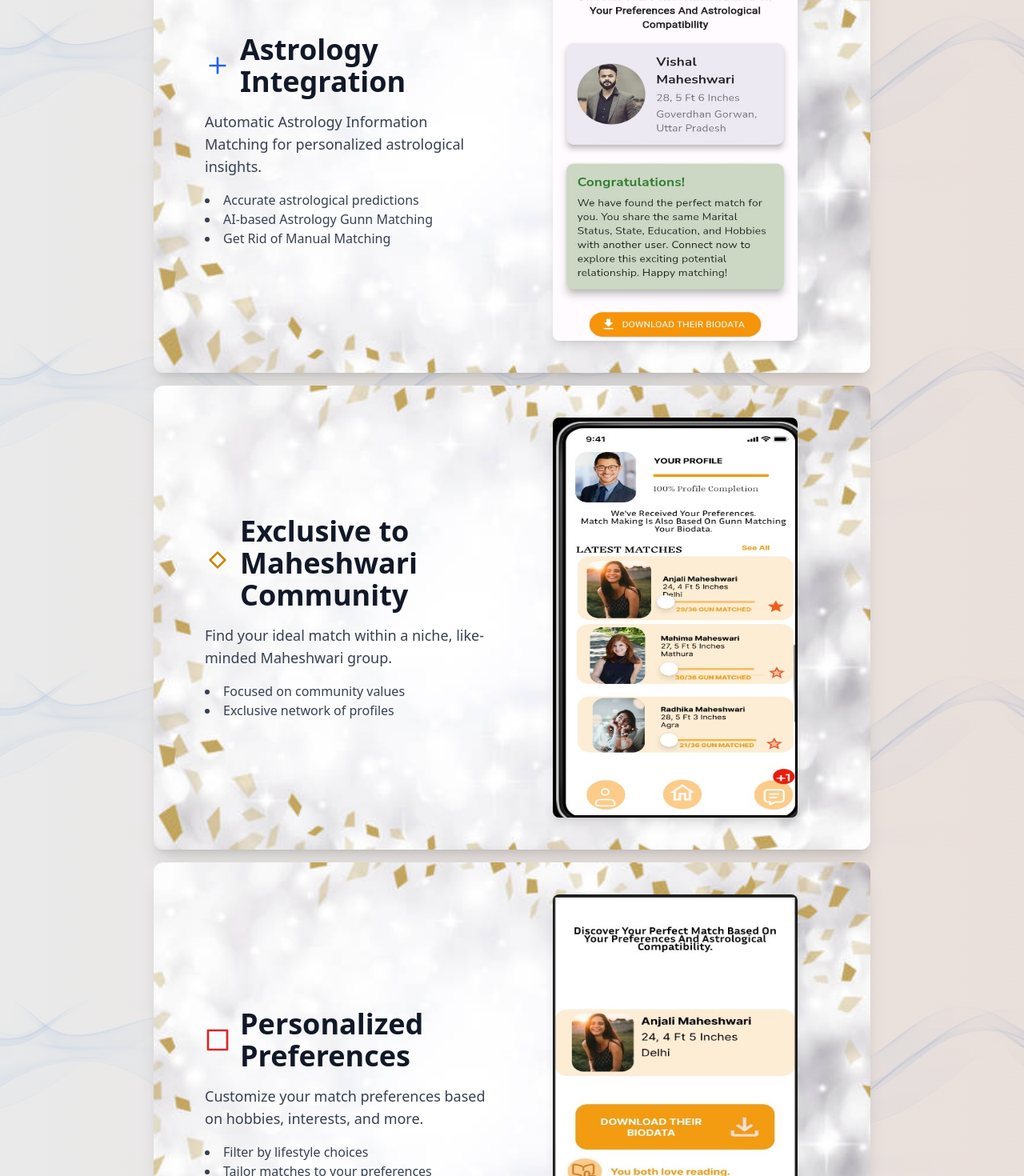
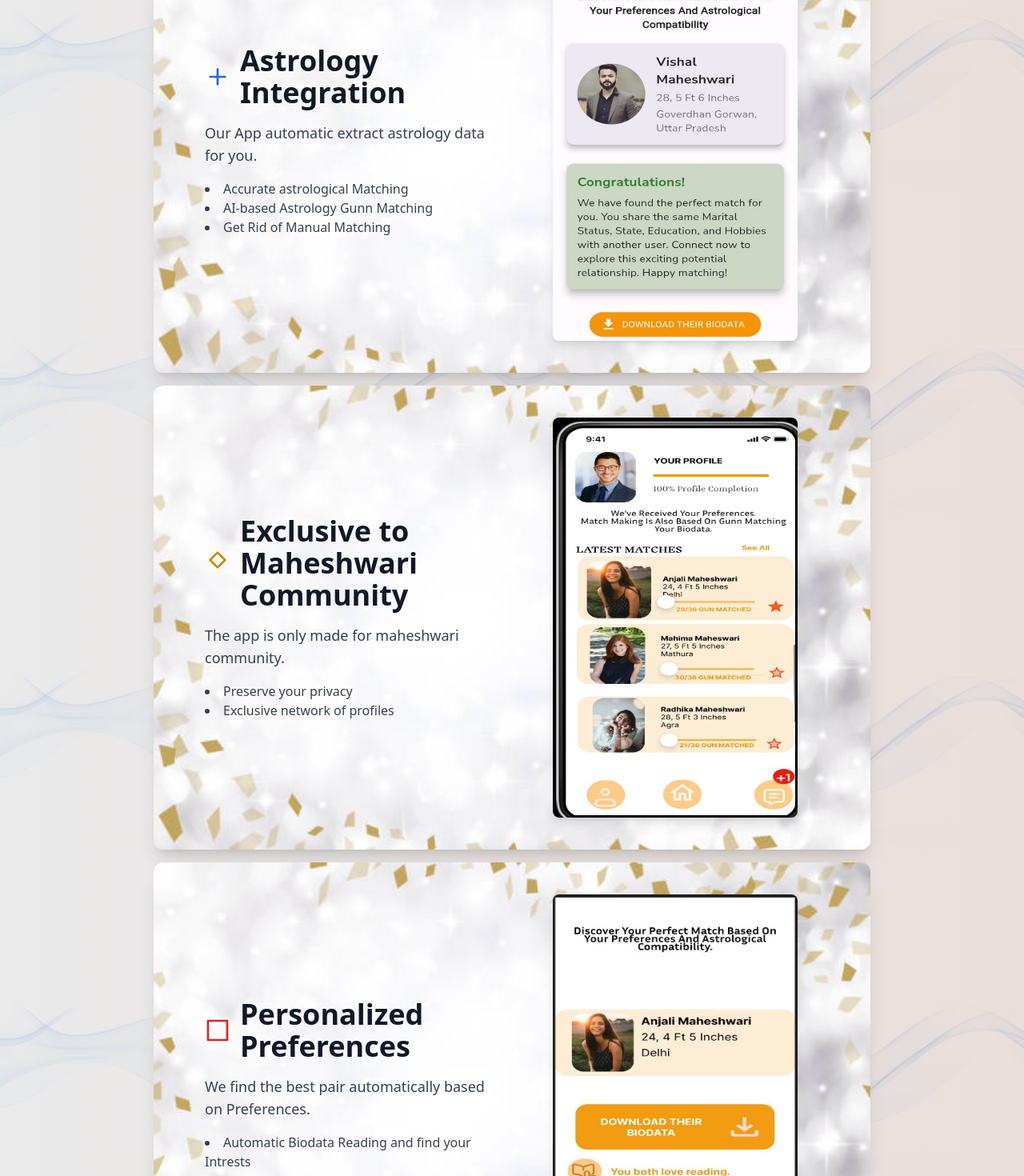
Before and after one commit to harshBansal47/Matrimony-Website-ReactJs, a React (Create React App) app: page / in a window 1280 px wide. Shown: the part 1860-3330 px from the top of the page at 80% size. Built offline with nearby package versions, Linux system fonts and the light colour scheme.

Commit message:
Imrpoved Site featurs

```diff
--- a/src/components/features/index.tsx
+++ b/src/components/features/index.tsx
@@ -102,10 +102,10 @@ const Comp2 = () => (
         Astrology Integration
       </motion.h1>
       <p className="text-base lg:text-lg text-gray-700 mb-4">
-        Automatic Astrology Information Matching for personalized astrological insights.
+        Our App automatic extract astrology data for you.
       </p>
       <ul className="list-disc list-inside text-gray-700">
-        <li>Accurate astrological predictions</li>
+        <li>Accurate astrological Matching</li>
         <li>AI-based Astrology Gunn Matching</li>
         <li>Get Rid of Manual Matching</li>
       </ul>
@@ -151,10 +151,10 @@ const Comp3 = () => (
         Exclusive to Maheshwari Community
       </motion.h1>
       <p className="text-base lg:text-lg text-gray-700 mb-4">
-        Find your ideal match within a niche, like-minded Maheshwari group.
+        The app is only made for maheshwari community.
       </p>
       <ul className="list-disc list-inside text-gray-700">
-        <li>Focused on community values</li>
+        <li>Preserve your privacy</li>
         <li>Exclusive network of profiles</li>
       </ul>
     </div>
@@ -199,10 +199,10 @@ const Comp4 = () => (
         Personalized Preferences
       </motion.h1>
       <p className="text-base lg:text-lg text-gray-700 mb-4">
-        Customize your match preferences based on hobbies, interests, and more.
+        We find the best pair automatically based on Preferences.
       </p>
       <ul className="list-disc list-inside text-gray-700">
-        <li>Filter by lifestyle choices</li>
+        <li>Automatic Biodata Reading and find your Intrests</li>
         <li>Tailor matches to your preferences</li>
       </ul>
     </div>
```
